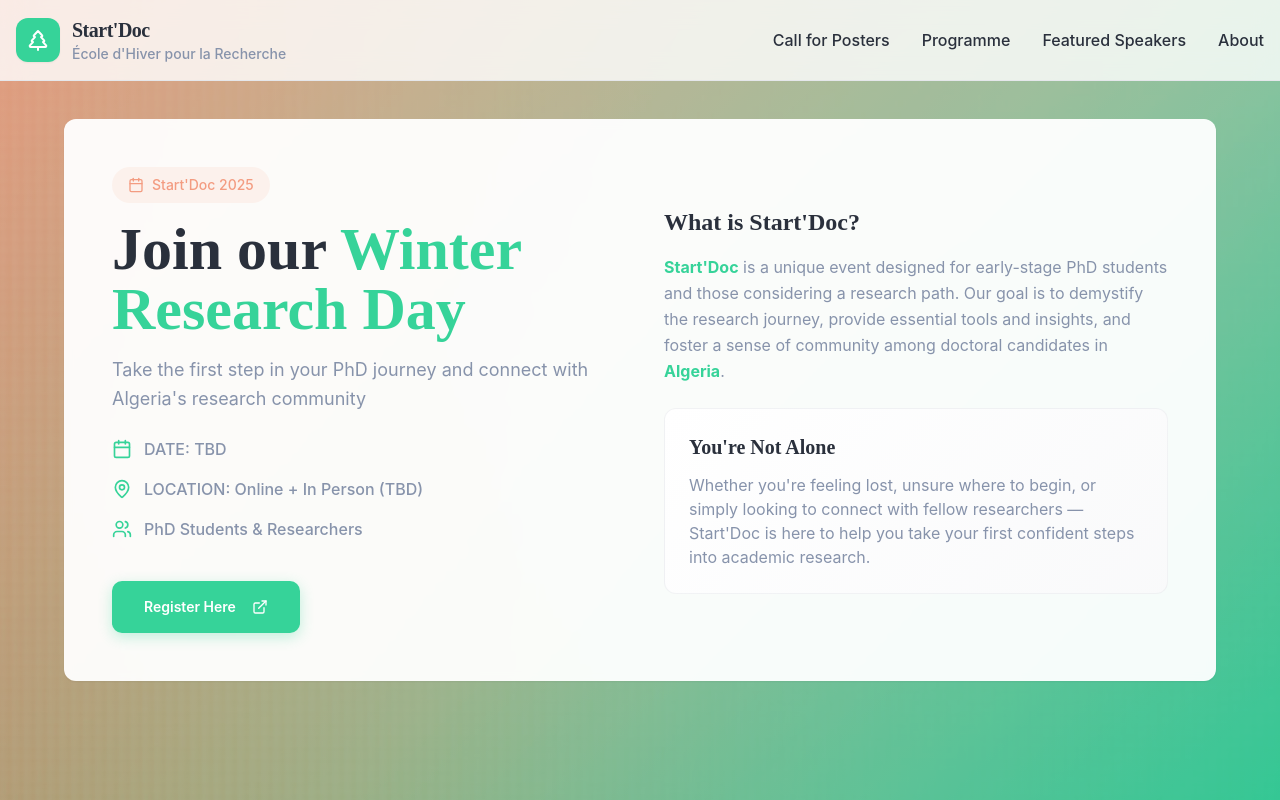
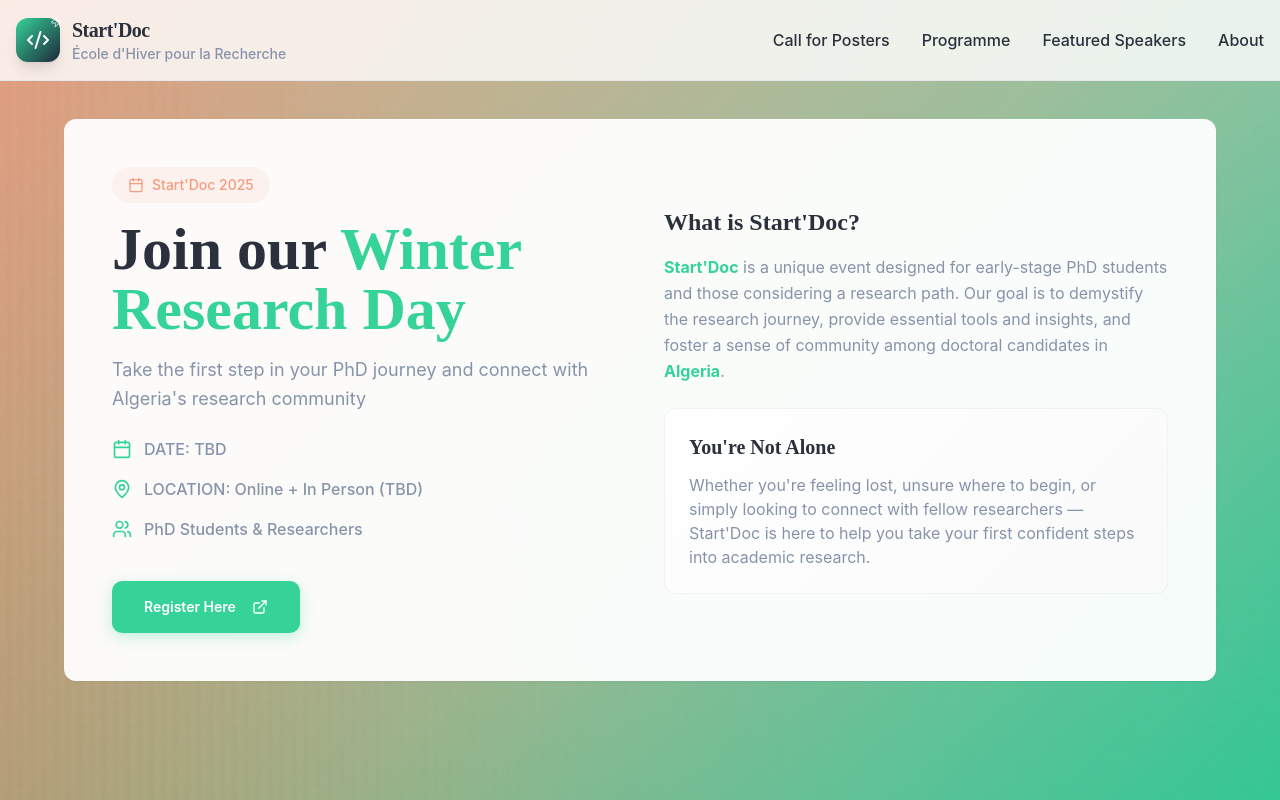
Before and after one commit to Meyssa/startdoc-website, a React (Vite) app: page / in a window 1280 px wide. Shown: the top 800 px of the page. Built offline with nearby package versions, Linux system fonts and the light colour scheme.

Commit message:
Create new logo
Create a new logo related to the theme of a PhD in computer science.

```diff
--- a/src/components/Footer.tsx
+++ b/src/components/Footer.tsx
@@ -1,4 +1,4 @@
-import { TreePine, Mail, MapPin, Calendar, ExternalLink } from "lucide-react";
+import { Code2, Zap, Mail, MapPin, Calendar, ExternalLink } from "lucide-react";
 import { Button } from "@/components/ui/button";
 
 const Footer = () => {
@@ -22,8 +22,9 @@ const Footer = () => {
           {/* Brand */}
           <div className="space-y-4">
             <div className="flex items-center space-x-3">
-              <div className="w-10 h-10 bg-primary rounded-xl flex items-center justify-center shadow-sm">
-                <TreePine className="w-6 h-6 text-primary-foreground" />
+              <div className="relative w-10 h-10 bg-gradient-accent rounded-xl flex items-center justify-center shadow-sm">
+                <Code2 className="w-6 h-6 text-white" />
+                <Zap className="w-3 h-3 text-white/80 absolute -top-0.5 -right-0.5" />
               </div>
               <div>
                 <h3 className="font-heading text-lg font-bold">Start'Doc</h3>
--- a/src/components/Navigation.tsx
+++ b/src/components/Navigation.tsx
@@ -1,5 +1,5 @@
 import { useState } from "react";
-import { Menu, X, TreePine } from "lucide-react";
+import { Menu, X, Code2, Zap } from "lucide-react";
 import { Button } from "@/components/ui/button";
 import { cn } from "@/lib/utils";
 
@@ -19,8 +19,9 @@ const Navigation = () => {
         <div className="flex items-center justify-between">
           {/* Logo */}
           <div className="flex items-center space-x-3">
-            <div className="w-11 h-11 bg-primary rounded-xl flex items-center justify-center shadow-sm">
-              <TreePine className="w-6 h-6 text-white" />
+            <div className="relative w-11 h-11 bg-gradient-accent rounded-xl flex items-center justify-center shadow-lg">
+              <Code2 className="w-6 h-6 text-white" />
+              <Zap className="w-3 h-3 text-white/80 absolute -top-0.5 -right-0.5" />
             </div>
             <div>
               <h1 className="font-heading text-xl font-bold text-foreground tracking-tight">
```
Also changed, not shown: src/assets/startdoc-cs-logo.svg (added).
